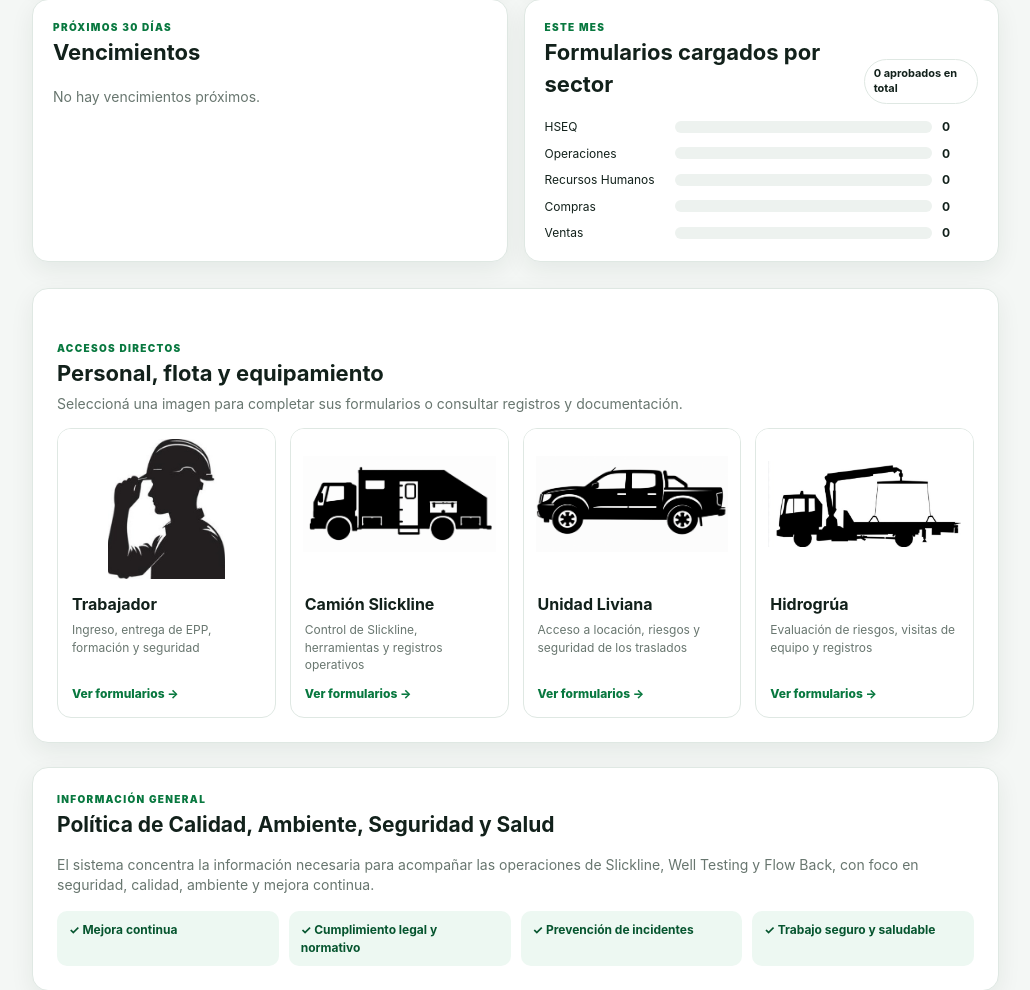
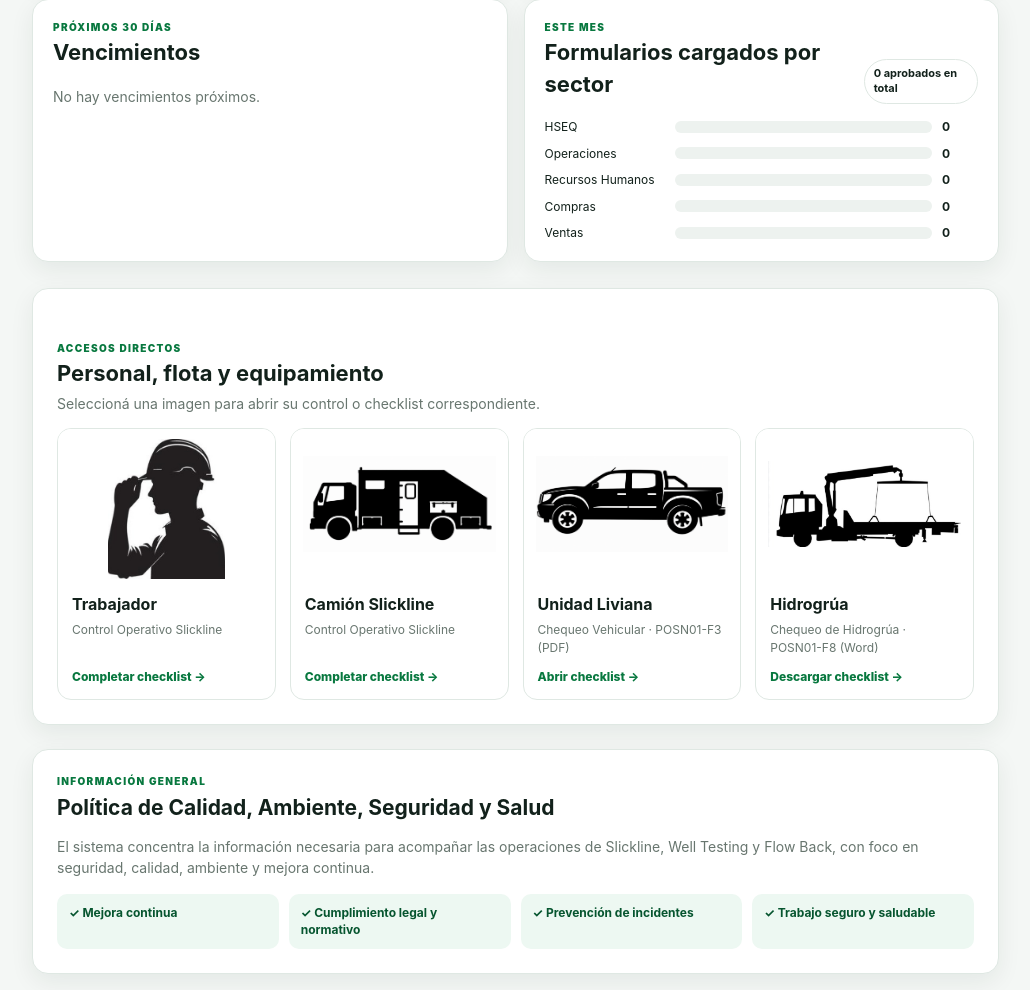
Before and after one commit to Lautaa18/Naser-SRL-, a PHP site: page /php/dashboard.php in a window 1280 px wide. Shown: the part 804-1794 px from the top of the page, without its empty margins (247-1277 px from the left). Run offline with PHP 8.4, Linux system fonts and the light colour scheme; the visitor is signed in with stand-in values (Sample User, id 1); data that the repository does not hold is empty.

Commit message:
Vincula las imagenes de Inicio con sus checklists

```diff
--- a/php/dashboard.php
+++ b/php/dashboard.php
@@ -20,10 +20,10 @@ $maxSector=max([1]+array_values($porSector));
 $totAprobados=0;if($ids){$totAprobados=(int)$pdo->query("SELECT COUNT(*) FROM formularios_registros WHERE estado='aprobado' AND sector_id IN (".implode(',',$ids).")")->fetchColumn();}
 $catD=formulariosCatalogo(); $infoD=sectoresInfo($pdo);
 $galeria=[
- ['Trabajador','trabajador-slickline.jpeg','equipos/trabajador.php#formularios','Ingreso, entrega de EPP, formación y seguridad'],
- ['Camión Slickline','Camion-Naser.png','equipos/camion-slickline.php#formularios','Control de Slickline, herramientas y registros operativos'],
- ['Unidad Liviana','Unidad-liviana.png','equipos/unidad-liviana.php#formularios','Acceso a locación, riesgos y seguridad de los traslados'],
- ['Hidrogrúa','Hidrogrua.jpeg','equipos/hidrogrua.php#formularios','Evaluación de riesgos, visitas de equipo y registros']
+ ['Trabajador','trabajador-slickline.jpeg','formularios/llenar.php?f=operaciones-control-slickline','Control Operativo Slickline','Completar checklist'],
+ ['Camión Slickline','Camion-Naser.png','formularios/llenar.php?f=operaciones-control-slickline','Control Operativo Slickline','Completar checklist'],
+ ['Unidad Liviana','Unidad-liviana.png','descargar.php?f='.rawurlencode('sgi/1 SG Documentos/PO-SN-01 Mantenimiento de equipos/POSN01-F3 Chequeo Vehicular.pdf'),'Chequeo Vehicular · POSN01-F3 (PDF)','Abrir checklist'],
+ ['Hidrogrúa','Hidrogrua.jpeg','descargar.php?f='.rawurlencode('sgi/1 SG Documentos/PO-SN-01 Mantenimiento de equipos/POSN01-F8 Chequeo de hidrogrua.docx'),'Chequeo de Hidrogrúa · POSN01-F8 (Word)','Descargar checklist']
 ];
 ?><!doctype html><html lang="es"><head><meta charset="utf-8"><meta name="viewport" content="width=device-width,initial-scale=1"><title>Panel principal | NASER SGI</title><link rel="stylesheet" href="<?=asset('/style.css')?>"></head><body><div class="app"><?php sidebar($pdo,'inicio');?><main class="content">
 <header class="topbar"><div><p class="eyebrow">SERVICIOS NASER SRL</p><h1>Panel principal</h1><p>Gestión centralizada de documentación, sectores y operaciones.</p></div><div class="top-actions"><span class="status"><i></i>Sistema activo</span><span class="user-chip"><?=h($_SESSION['nombre'])?></span></div></header>
@@ -48,7 +48,7 @@ $galeria=[
   </div>
 </section>
 
-<section class="fleet-panel"><div class="section-head"><div><p class="eyebrow">ACCESOS DIRECTOS</p><h2>Personal, flota y equipamiento</h2><p>Seleccioná una imagen para completar sus formularios o consultar registros y documentación.</p></div></div><div class="fleet-images"><?php foreach($galeria as [$titulo,$img,$url,$desc]):?><a class="fleet-card" href="<?=h(app_url('/php/'.$url))?>"><div class="fleet-image"><img src="<?=app_url('/img/'.$img)?>" alt="<?=h($titulo)?>" loading="lazy"></div><div class="fleet-card-body"><h3><?=h($titulo)?></h3><p><?=h($desc)?></p><span>Ver formularios →</span></div></a><?php endforeach;?></div></section>
+<section class="fleet-panel"><div class="section-head"><div><p class="eyebrow">ACCESOS DIRECTOS</p><h2>Personal, flota y equipamiento</h2><p>Seleccioná una imagen para abrir su control o checklist correspondiente.</p></div></div><div class="fleet-images"><?php foreach($galeria as [$titulo,$img,$url,$desc,$accion]):?><a class="fleet-card" href="<?=h(app_url('/php/'.$url))?>"><div class="fleet-image"><img src="<?=app_url('/img/'.$img)?>" alt="<?=h($titulo)?>" loading="lazy"></div><div class="fleet-card-body"><h3><?=h($titulo)?></h3><p><?=h($desc)?></p><span><?=h($accion)?> →</span></div></a><?php endforeach;?></div></section>
 <section class="policy-panel"><p class="eyebrow">INFORMACIÓN GENERAL</p><h2>Política de Calidad, Ambiente, Seguridad y Salud</h2><p>El sistema concentra la información necesaria para acompañar las operaciones de Slickline, Well Testing y Flow Back, con foco en seguridad, calidad, ambiente y mejora continua.</p><div class="policy-grid"><span>✓ Mejora continua</span><span>✓ Cumplimiento legal y normativo</span><span>✓ Prevención de incidentes</span><span>✓ Trabajo seguro y saludable</span></div></section>
 <div class="section-head"><div><p class="eyebrow">GESTIÓN CENTRALIZADA</p><h2>Sectores habilitados</h2></div></div><section class="sector-grid"><?php foreach($sectores as $s):?><article class="sector-card"><div class="sector-code"><?=h(strtoupper(substr($s['nombre'],0,2)))?></div><h3><?=h($s['nombre'])?></h3><p>Carpetas, documentación y procedimientos del sector.</p><div class="card-links"><a href="<?=app_url('/php/sector.php?sector='.urlencode($s['slug']))?>">Abrir sector →</a></div></article><?php endforeach;?></section>
 </main></div></body></html>
```
